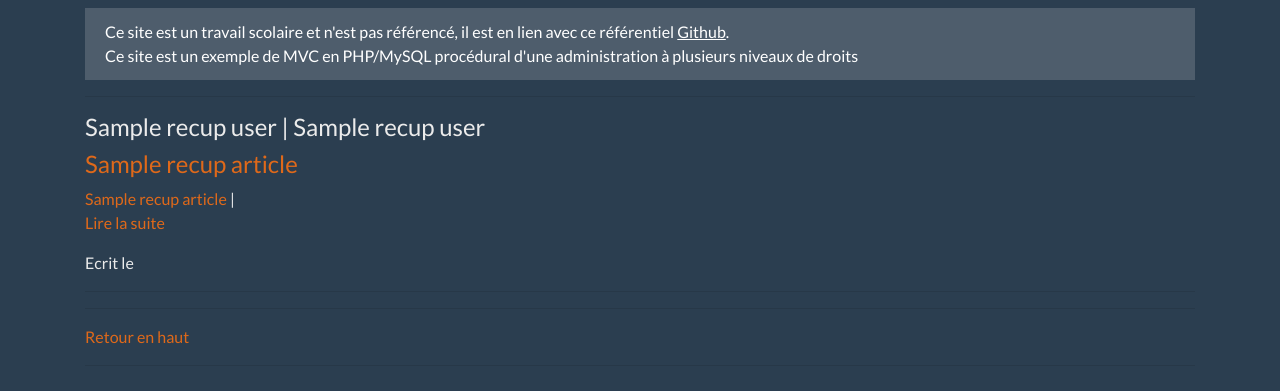
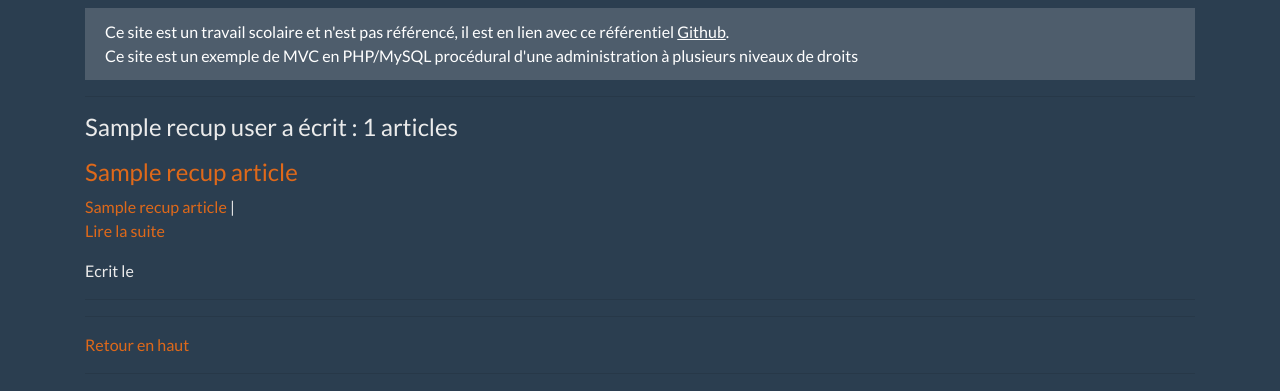
Before and after one commit to WebDevCF2m2021/first-mvc-with-admin, a PHP site: template view/publicView/userView.php in a window 1280 px wide. Shown: the part 48-439 px from the top of the page. Run offline with PHP 8.4, Linux system fonts and the light colour scheme; the template is opened without the code that fills it: most values are stand-ins (such as "Sample title", 1, 10 or a date in 2020); data that the repository does not hold is empty; some libraries are stand-ins or nearby versions.

Commit message:
display how many articles user wrote

```diff
--- a/view/publicView/userView.php
+++ b/view/publicView/userView.php
@@ -55,7 +55,8 @@
                     <hr>
 
                     <div>
-                        <h4><?= $recupUser["theuserName"] ?> | <?= $recupUser["therightName"] ?></h4>
+                        <h4><?= $recupUser["theuserName"] ?> a écrit : <?= count($recupArticle) ?> articles </p>
+                        </h4>
                         <?php
                         if (empty($recupArticle)) {
                         ?>
```
